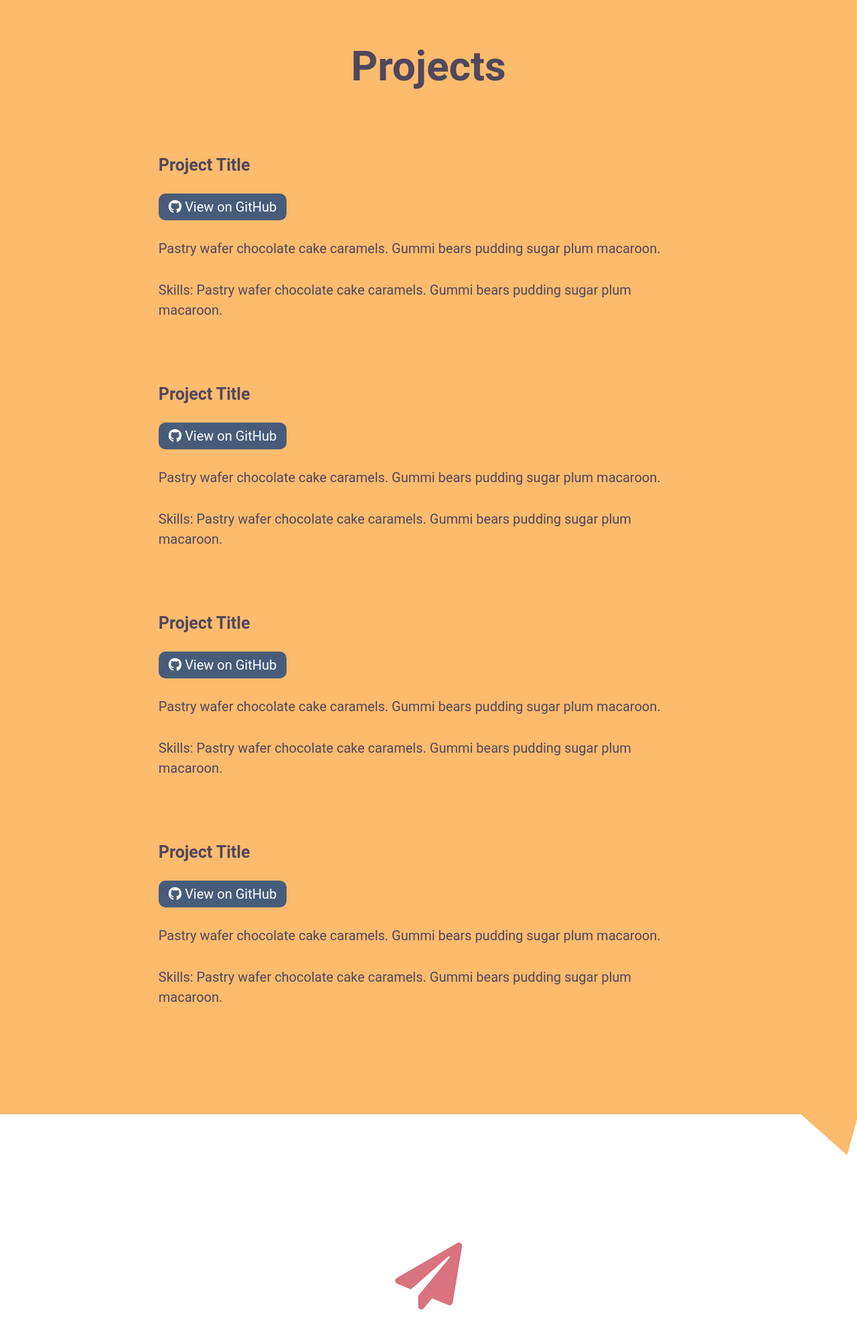
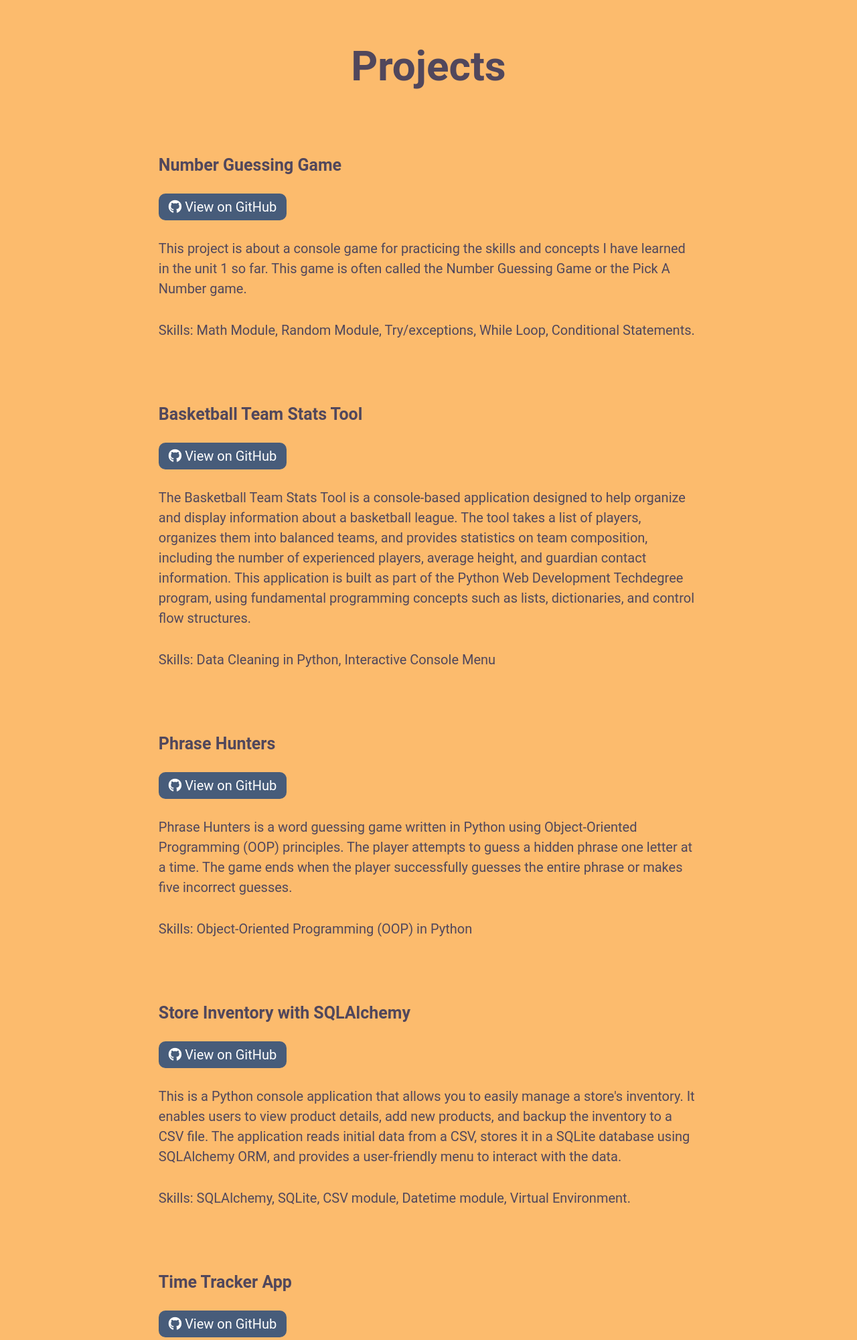
Before and after one commit to hanscode/sqlalchemy-portfolio, a Flask app: page / in a window 1280 px wide. Shown: the part 2397-4398 px from the top of the page at 67% size. Run offline with Flask 3, Linux system fonts and the light colour scheme.

Commit message:
Add Project and List Projects

```diff
--- a/app.py
+++ b/app.py
@@ -1,15 +1,41 @@
-from flask import Flask, render_template, url_for, request
+from flask import render_template, url_for, request, redirect
 
-app = Flask(__name__)
+from models import db, Project, app
+import datetime
+
+
+def clean_completion_date(date_str):
+    """
+    Turn a 'YYYY-MM' string into a datetime.date object (using day=1).
+    """
+    year, month = date_str.split('-')
+    return datetime.date(int(year), int(month), 1)
+
+
 
 @app.route('/')
 def index():
-    return render_template('index.html')
+    projects = Project.query.all()
+    return render_template('index.html', projects=projects)
 
 
 @app.route('/new', methods=['GET', 'POST'])
 def add_project():
-    print(request.form)
+
+    if request.form:
+        print(request.form)
+        print(request.form['title'])
+        raw_date = request.form['date']
+        new_project = Project(
+            title=request.form['title'],
+            completion_date=clean_completion_date(raw_date),
+            description=request.form['desc'],
+            skills=request.form['skills'],
+            github=request.form['github']
+        )
+        db.session.add(new_project)
+        db.session.commit()
+        return redirect(url_for('index'))
     return render_template('new.html')
 
 
@@ -25,4 +51,6 @@ def about():
 
 
 if __name__ == '__main__':
+    with app.app_context():
+        db.create_all()
     app.run(debug=True, port=8000, host='127.0.1')
--- a/static/css/styles.css
+++ b/static/css/styles.css
@@ -274,6 +274,10 @@ Projects
 #projects .a-project p {
     margin-top: 2rem;
 }
+#projects .a-project a:hover, #projects .a-project a:hover i {
+    color: rgba(255, 255, 255, 0.5);
+}
+
 
 #projects #triangle4 {
     width: 0;
--- a/templates/index.html
+++ b/templates/index.html
@@ -11,7 +11,10 @@
 <section id="about">
     <h2>About Me</h2>
     <p>
-        Experienced Front-End and Python developer with a focus on building pixel perfect, accessible products for the web. I live for the details whether it be cleanliness of code, or wrangling pixels. I'm dedicated, loyal, and personable. I turned a love of using the web to a love of creating it and have a continued drive to learn more and more, facing each challenge with fervor and determination.
+        Experienced Front-End and Python developer with a focus on building pixel perfect, accessible products for the
+        web. I live for the details whether it be cleanliness of code, or wrangling pixels. I'm dedicated, loyal, and
+        personable. I turned a love of using the web to a love of creating it and have a continued drive to learn more
+        and more, facing each challenge with fervor and determination.
     </p>
     <div id="triangle1"></div>
     <div id="triangle2"></div>
@@ -37,73 +40,31 @@
     <i class="fas fa-file-code"></i>
     <h2>Projects</h2>
     <div id="project-list">
-        <div id="project1" class="a-project">
-            <h3>Project Title</h3>
-            <a href="#" class="github-btn">
+        {% for project in projects %}
+        <div id="project{{ project.id }}" class="a-project">
+            <h3>{{ project.title }}</h3>
+            <a href="{{ project.github }}" class="github-btn" target="_blank" rel="noopener noreferrer nofollow">
                 <i class="fab fa-github"></i>
                 View on GitHub
             </a>
             <p>
-                Pastry wafer chocolate cake caramels.
-                Gummi bears pudding sugar plum macaroon.
+                {{ project.description }}
             </p>
             <p>
-                Skills: Pastry wafer chocolate cake caramels.
-                Gummi bears pudding sugar plum macaroon.
+                Skills: {{ project.skills }}
             </p>
         </div>
-        <div id="project2" class="a-project">
-            <h3>Project Title</h3>
-            <a href="#" class="github-btn">
-                <i class="fab fa-github"></i>
-                View on GitHub
-            </a>
-            <p>
-                Pastry wafer chocolate cake caramels.
-                Gummi bears pudding sugar plum macaroon.
-            </p>
-            <p>
-                Skills: Pastry wafer chocolate cake caramels.
-                Gummi bears pudding sugar plum macaroon.
-            </p>
-        </div>
-        <div id="project3" class="a-project">
-            <h3>Project Title</h3>
-            <a href="#" class="github-btn">
-                <i class="fab fa-github"></i>
-                View on GitHub
-            </a>
-            <p>
-                Pastry wafer chocolate cake caramels.
-                Gummi bears pudding sugar plum macaroon.
-            </p>
-            <p>
-                Skills: Pastry wafer chocolate cake caramels.
-                Gummi bears pudding sugar plum macaroon.
-            </p>
-        </div>
-        <div id="project4" class="a-project">
-            <h3>Project Title</h3>
-            <a href="#" class="github-btn">
-                <i class="fab fa-github"></i>
-                View on GitHub
-            </a>
-            <p>
-                Pastry wafer chocolate cake caramels.
-                Gummi bears pudding sugar plum macaroon.
-            </p>
-            <p>
-                Skills: Pastry wafer chocolate cake caramels.
-                Gummi bears pudding sugar plum macaroon.
-            </p>
-        </div>
+        {% endfor %}
     </div>
     <div id="triangle4"></div>
 </section>
 <section id="contact">
     <i class="fas fa-paper-plane"></i>
     <h2>Contact Me</h2>
-    <p>You can reach me at <a target="_blank" rel="noopener noreferrer nofollow" href="mailto:hans@steffens.co">hans@steffens.co</a> or follow me on one of the social networks listed below. Occasionally I take freelance work if it tickles my fancy. That includes design, Python, Front-End, WordPress development and / or web support.</p>
+    <p>You can reach me at <a target="_blank" rel="noopener noreferrer nofollow"
+            href="mailto:hans@steffens.co">hans@steffens.co</a> or follow me on one of the social networks listed below.
+        Occasionally I take freelance work if it tickles my fancy. That includes design, Python, Front-End, WordPress
+        development and / or web support.</p>
     <p>
         <i class="fas fa-envelope"></i>
         <a target="_blank" rel="noopener noreferrer nofollow" href="mailto:hans@steffens.co">hans@steffens.co</a>
--- a/templates/new.html
+++ b/templates/new.html
@@ -6,7 +6,7 @@
 
 {% block content %}
 <section id="form">
-    <form action="">
+    <form action="{{ url_for('add_project') }}" method="POST">
         <label for="title">Project Title</label>
         <input type="text" name="title" id="title" placeholder="Project Name" required>
         <label for="date">Completion Date</label>
```
Also changed, not shown: models.py (added, +28 -0 lines), instance/projects.db (added).
